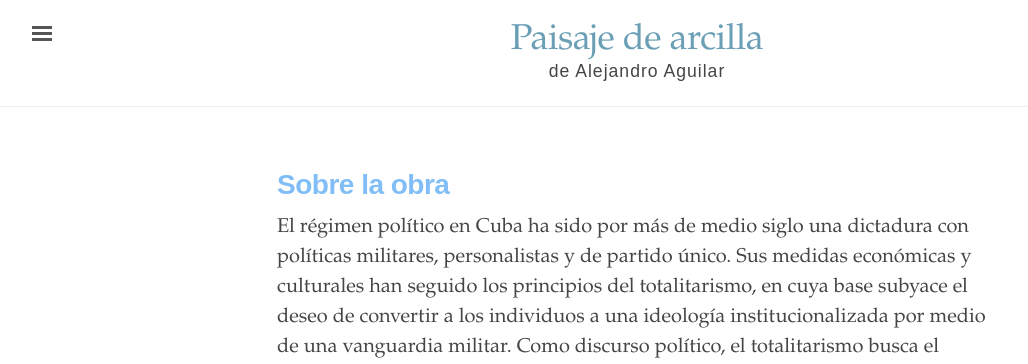
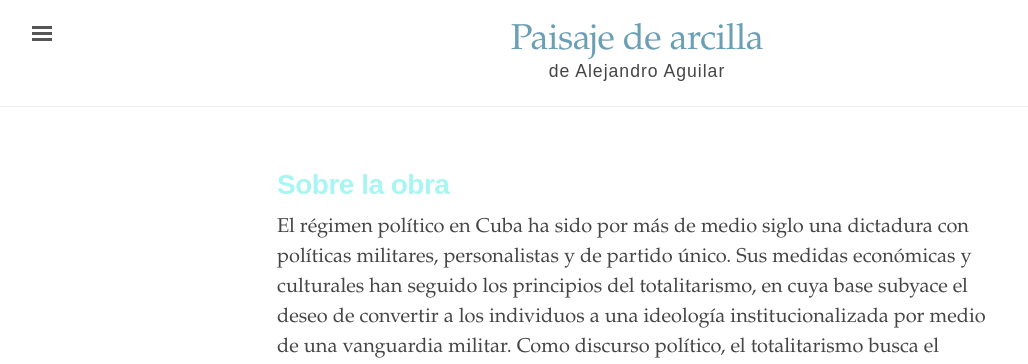
Before and after one commit to edicionesdereparto/paisajedearcilla, a Jekyll site: the page built from index.html, in a window 1280 px wide. Shown: the top 364 px of the page, without its empty margins (3-1031 px from the left). Built offline with Jekyll 4.4.1, drawn with Linux system fonts in a browser that asks for light colours.

Commit message:
Update index.html

```diff
--- a/index.html
+++ b/index.html
@@ -8,7 +8,7 @@
 </head>
 <body>
 <div class="introduction">
-  <h1 style="font-weight: bold; color: #81BEF7;">Sobre la obra</h1>
+  <h1 style="font-weight: bold; color: #A9F5F2;">Sobre la obra</h1>
 <p>
   El régimen político en Cuba ha sido por más de medio siglo una dictadura con políticas militares, personalistas y de partido único. Sus medidas económicas y culturales han seguido los principios del totalitarismo, en cuya base subyace el deseo de convertir a los individuos a una ideología institucionalizada por medio de una vanguardia militar. Como discurso político, el totalitarismo busca el (des)control del archivo social, a través del cual se pretende dirigir la identidad política de la sociedad a despecho de su realidad inmediata. Los totalitarismos del siglo XX están pretendidos por razonamientos ideológicos que mezclan discursos bíblicos y positivistas en un coctel retórico de cientificismo mesiánico, o de mesianismo científico, canonizado a la cañona. Paisaje de arcilla de Alejandro Aguilar es un libro que destaca la atmósfera del totalitarismo —entre 1969 y 1973— y de la disciplina militar en las llamadas «escuelas del campo» para adolescentes en Cuba.La obra está compuesta por microrrelatos poéticos de la experiencia del autor en lo que fue, presumiblemente, una de las primeras Escuelas Secundarias Básicas en el Campo (ESBC), cuyo principio pedagógico era la combinación del estudio, el trabajo y el fusil.
 </p>
```
